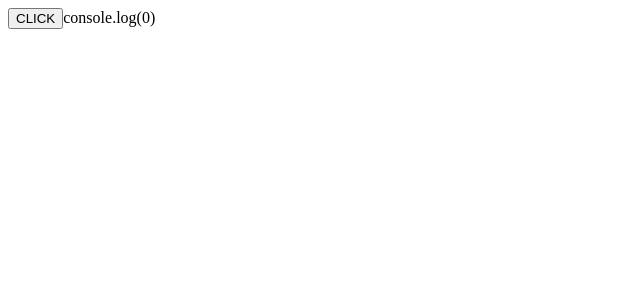
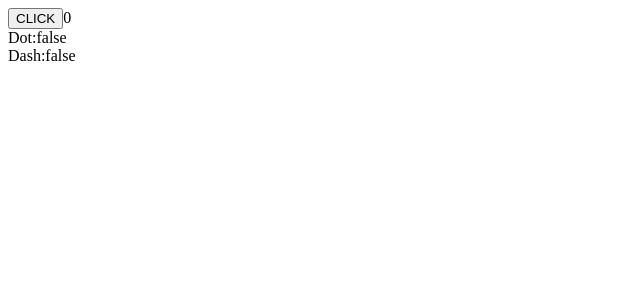
Before and after one commit to Anh-KNguyen/morse, a React (Create React App) app in the folder my-app/: page / in a window 1280 px wide. Shown: the top 300 px of the page, without its empty margins (0-640 px from the left). Built offline with nearby package versions, Linux system fonts and the light colour scheme.

Commit message:
Define dot or dash based on time of mouse clicks

```diff
--- a/my-app/src/App.js
+++ b/my-app/src/App.js
@@ -8,7 +8,7 @@ class App extends React.Component {
       start_time: 0,
       end_time: 0,
       dot: false, //<300 millis
-      dash: true  //>300 millis
+      dash: false  //>300 millis
 
     }
   }
@@ -20,9 +20,24 @@ class App extends React.Component {
       });
     }
     else {
+      let local_end_time = Date.now()
       this.setState({
-        end_time: Date.now()
+        end_time: local_end_time
       });
+
+      let time = local_end_time - this.state.start_time
+      if(time < 300) {
+        this.setState({
+          dot: true,
+          dash: false
+        })
+      }
+      else{
+        this.setState({
+          dash: true,
+          dot: false
+        })
+      }
     }
   }
 
@@ -30,7 +45,11 @@ class App extends React.Component {
     return (
       <div>
         <button id="btn" onMouseDown={this.handleEvent} onMouseUp={this.handleEvent}> CLICK </button>
-        console.log({this.state.end_time - this.state.start_time})
+        {this.state.end_time - this.state.start_time}
+        <br></br>
+        Dot:{this.state.dot.toString()}
+        <br></br>
+        Dash:{this.state.dash.toString()}
       </div>
 
     );
```
